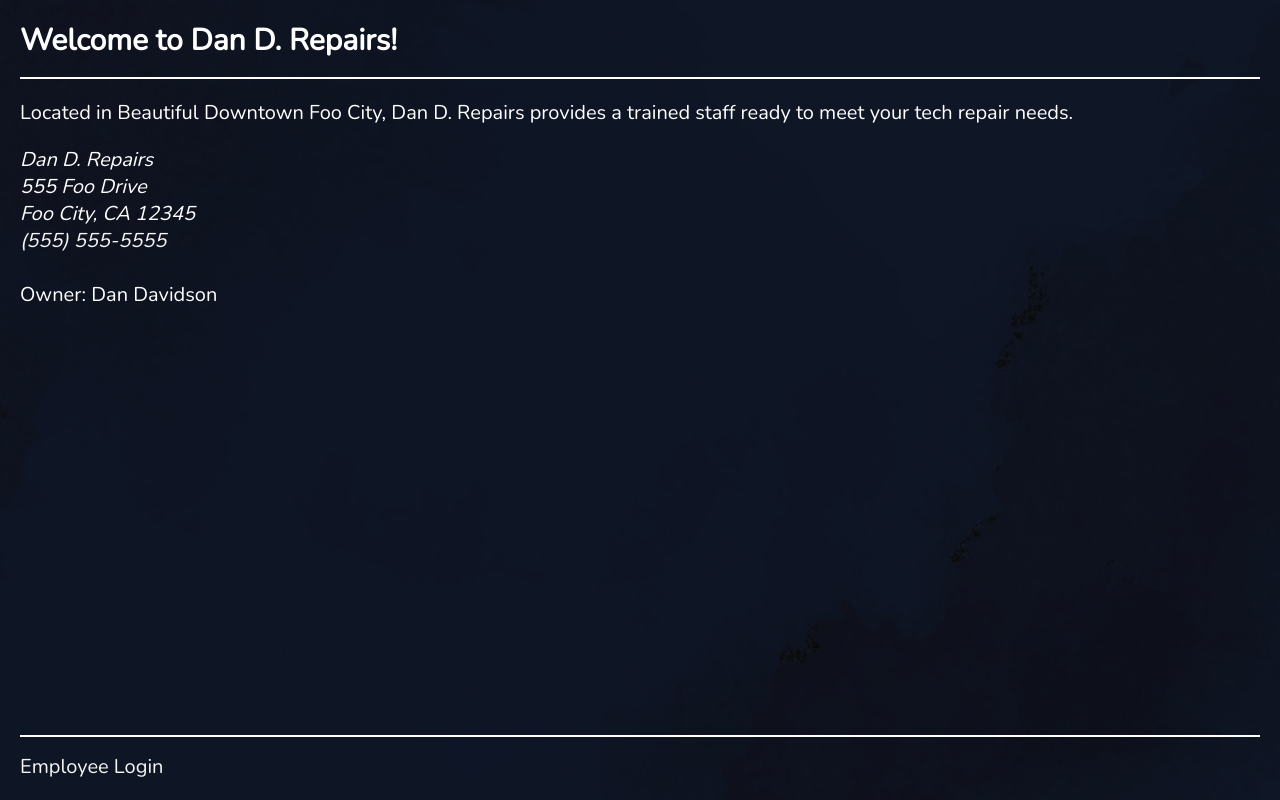
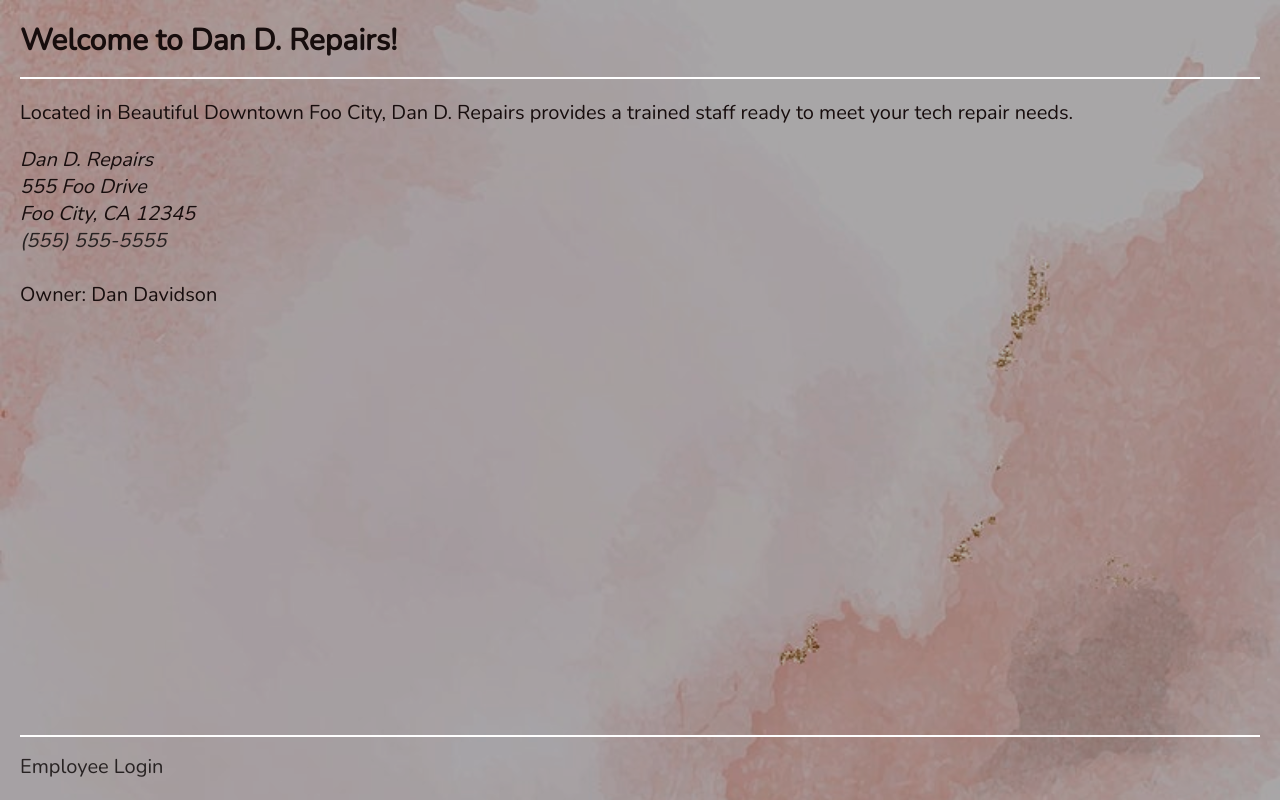
Before and after one commit to zycs19/sticky_notes_frontend, a React (Create React App) app in the folder sticky_notes/: page / in a window 1280 px wide. Built offline with nearby package versions, Linux system fonts and the light colour scheme.

Commit message:
minor change on bg color

```diff
--- a/sticky_notes/src/index.css
+++ b/sticky_notes/src/index.css
@@ -10,12 +10,12 @@
 
 :root {
   /* COLORS */
-  --BGCOLOR: #0F172A;
+  --BGCOLOR: #b3b3bb;
   --BORDER-COLOR: #FFF;
-  --COLOR: #FFF;
+  --COLOR: #170d0d;
   --ERROR: firebrick;
   --INACTIVE: lightgray;
-  --LINK-COLOR: whitesmoke;
+  --LINK-COLOR: rgb(39, 34, 34);
   --LINK-HOVER: rgba(245, 245, 245, 0.9);
   --NOTE-BGCOLOR: hsla(240, 64%, 27%, 0.65);
   --STATUS-COMPLETE: limegreen;
```
